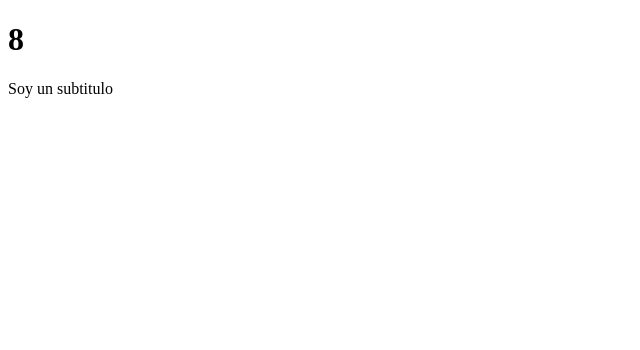
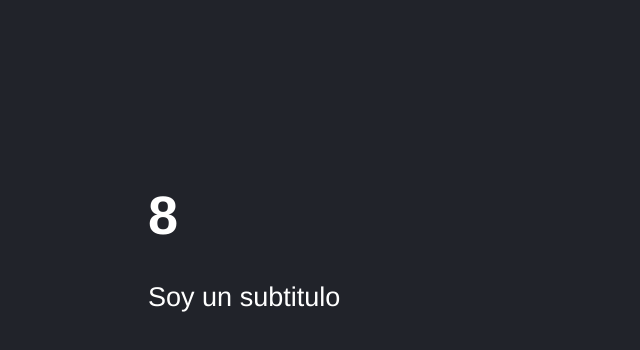
Before and after one commit to GukCM/React-Desde-Cero, a React (Vite) app in the folder 03-counter-app-vite/: page / in a window 1280 px wide. Shown: the top 350 px of the page, without its empty margins (0-640 px from the left). Built offline with nearby package versions, Linux system fonts and the light colour scheme.

Commit message:
Utilizar css en React

```diff
--- a/03-counter-app-vite/src/main.jsx
+++ b/03-counter-app-vite/src/main.jsx
@@ -2,6 +2,8 @@
 import ReactDOM from "react-dom/client";
 import { MyName } from './MyName';
 import {App} from './HelloWorldApp';
+
+import './styles.css';
 
 ReactDOM.createRoot( document.getElementById('root') ).render(
     //Se recomienda trabajar con React StrictMode
--- /dev/null
+++ b/03-counter-app-vite/src/styles.css
@@ -0,0 +1,7 @@
+html,body{
+    background-color: #21232A;
+    color: white;
+    font-family: Helvetica, Arial,  sans-serif;
+    font-size: 1.3rem;
+    padding: 70px;
+}
```
